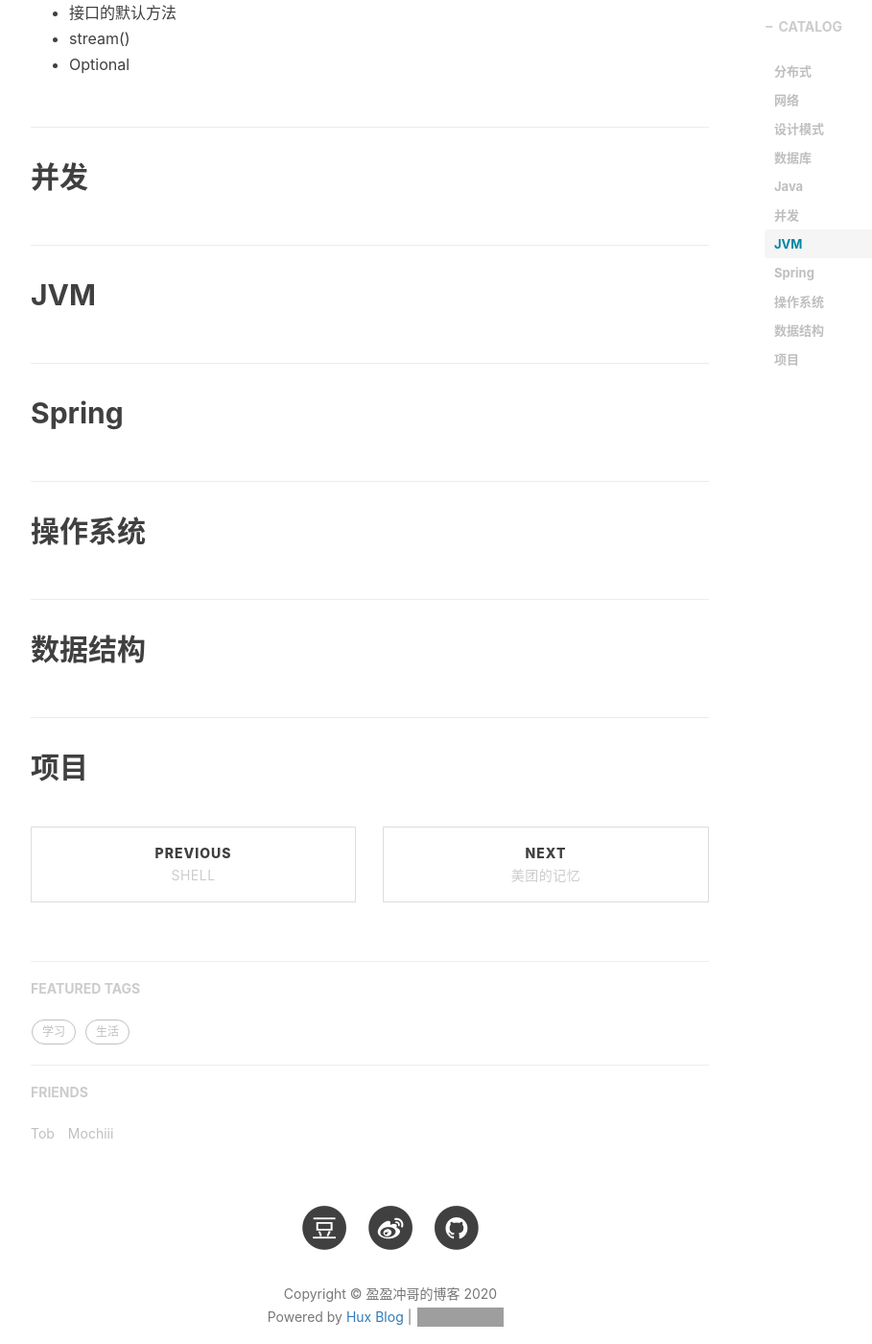
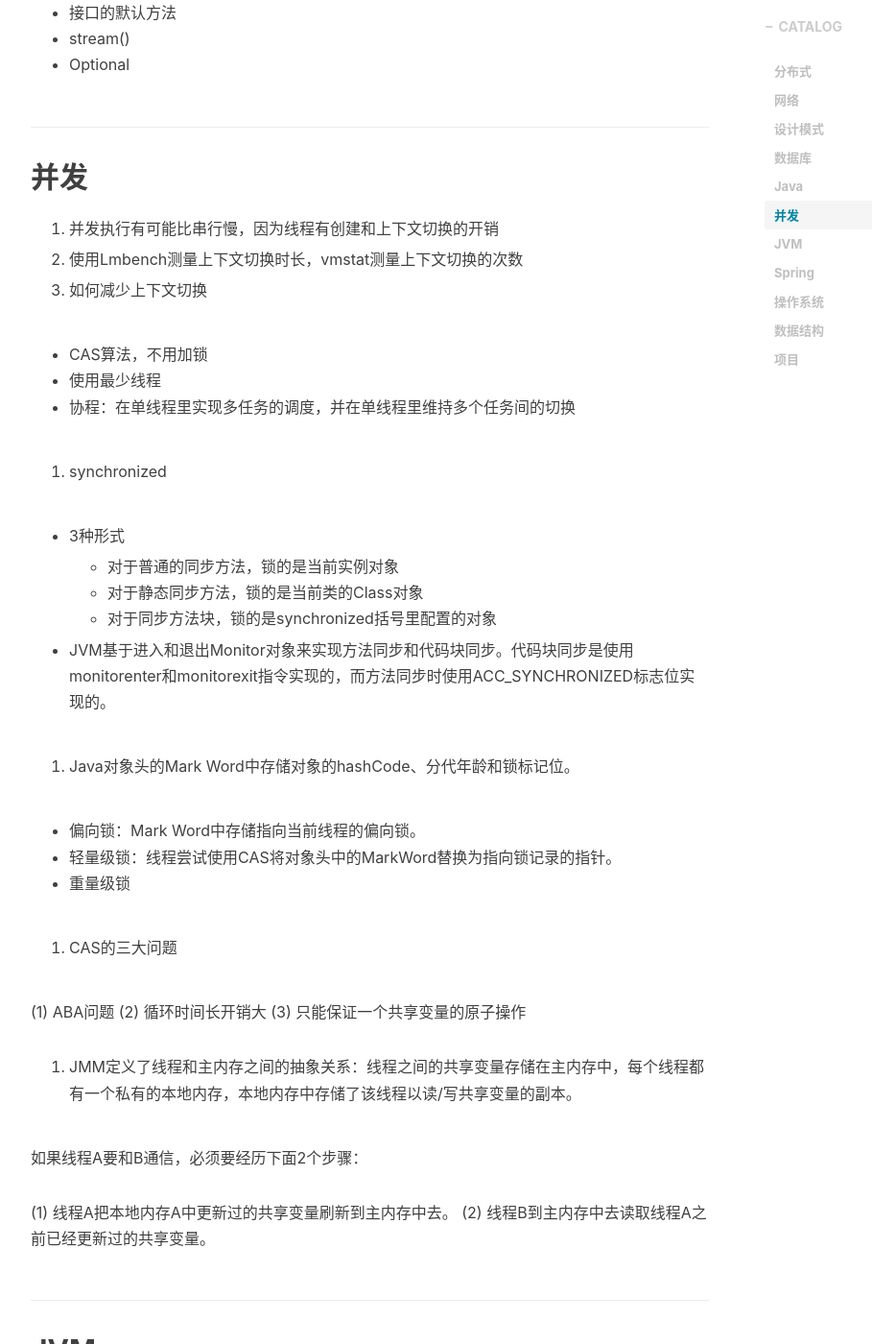
Before and after one commit to yycg/yycg.github.io, a Jekyll site: the page built from _posts/2020-07-05-summary.markdown, in a window 1280 px wide and 1400 px high, scrolled down 8150 px. Shown: the whole window at 96% size, without its empty margins (233-1142 px from the left). Built offline with Jekyll 4.4.1, drawn with Linux system fonts in a browser that asks for light colours; nearby versions of some CDN libraries; comment, search, counter and statistics services are not loaded; grey boxes are pictures that could not be loaded.

Commit message:
Update 2020-07-05-summary.markdown

```diff
--- a/_posts/2020-07-05-summary.markdown
+++ b/_posts/2020-07-05-summary.markdown
@@ -311,6 +311,45 @@ StringBuilder：可变，线程不安全
 
 ## 并发
 
+1. 并发执行有可能比串行慢，因为线程有创建和上下文切换的开销
+
+2. 使用Lmbench测量上下文切换时长，vmstat测量上下文切换的次数
+
+3. 如何减少上下文切换
+
+  - CAS算法，不用加锁
+  - 使用最少线程
+  - 协程：在单线程里实现多任务的调度，并在单线程里维持多个任务间的切换
+
+4. synchronized
+
+  - 3种形式
+
+    - 对于普通的同步方法，锁的是当前实例对象
+    - 对于静态同步方法，锁的是当前类的Class对象
+    - 对于同步方法块，锁的是synchronized括号里配置的对象
+
+  - JVM基于进入和退出Monitor对象来实现方法同步和代码块同步。代码块同步是使用monitorenter和monitorexit指令实现的，而方法同步时使用ACC_SYNCHRONIZED标志位实现的。
+
+5. Java对象头的Mark Word中存储对象的hashCode、分代年龄和锁标记位。
+
+  - 偏向锁：Mark Word中存储指向当前线程的偏向锁。
+  - 轻量级锁：线程尝试使用CAS将对象头中的MarkWord替换为指向锁记录的指针。
+  - 重量级锁
+
+6. CAS的三大问题
+
+  (1) ABA问题
+  (2) 循环时间长开销大
+  (3) 只能保证一个共享变量的原子操作
+
+7. JMM定义了线程和主内存之间的抽象关系：线程之间的共享变量存储在主内存中，每个线程都有一个私有的本地内存，本地内存中存储了该线程以读/写共享变量的副本。
+
+  如果线程A要和B通信，必须要经历下面2个步骤：
+
+  (1) 线程A把本地内存A中更新过的共享变量刷新到主内存中去。
+  (2) 线程B到主内存中去读取线程A之前已经更新过的共享变量。
+
 ## JVM
 
 ## Spring
```
